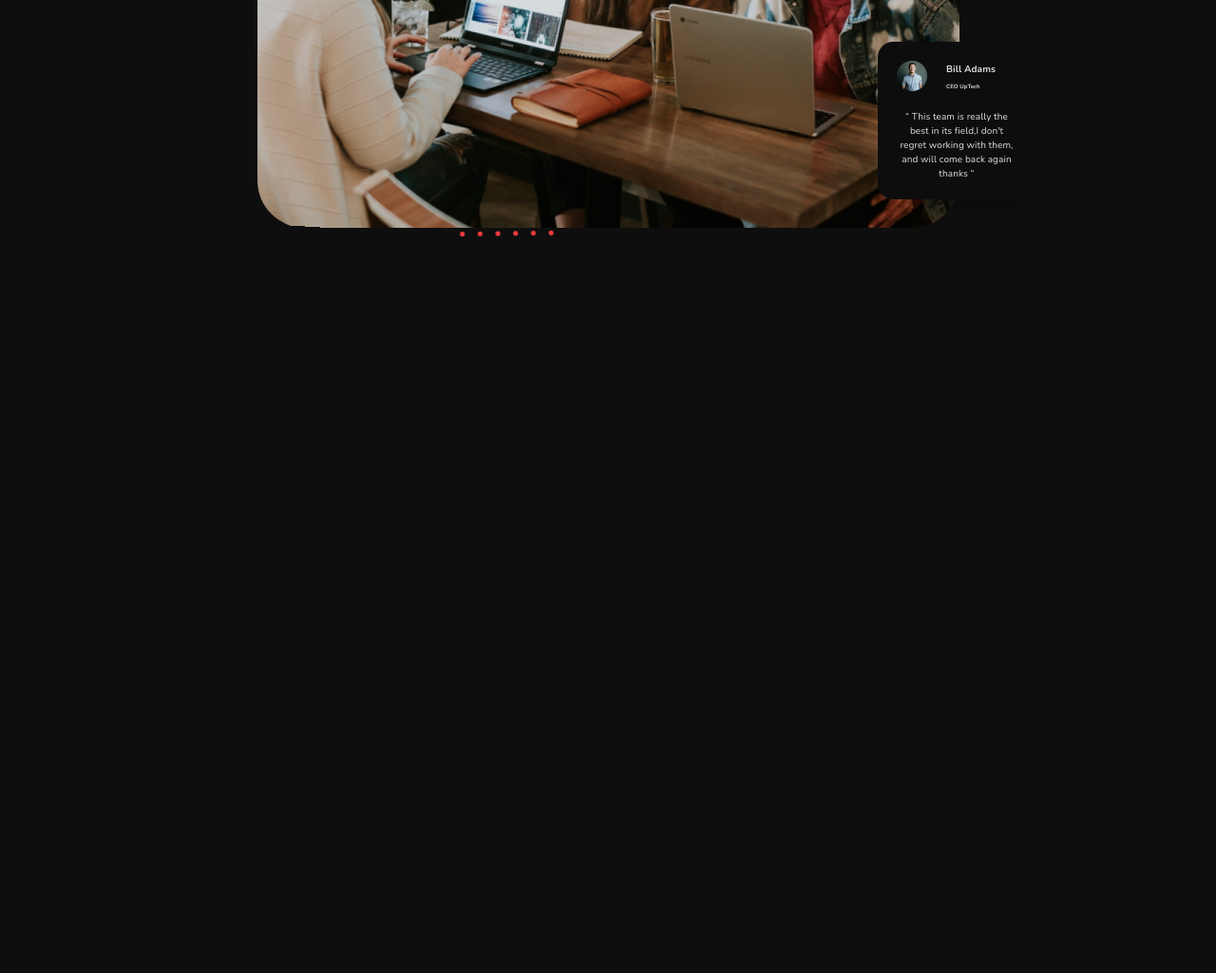
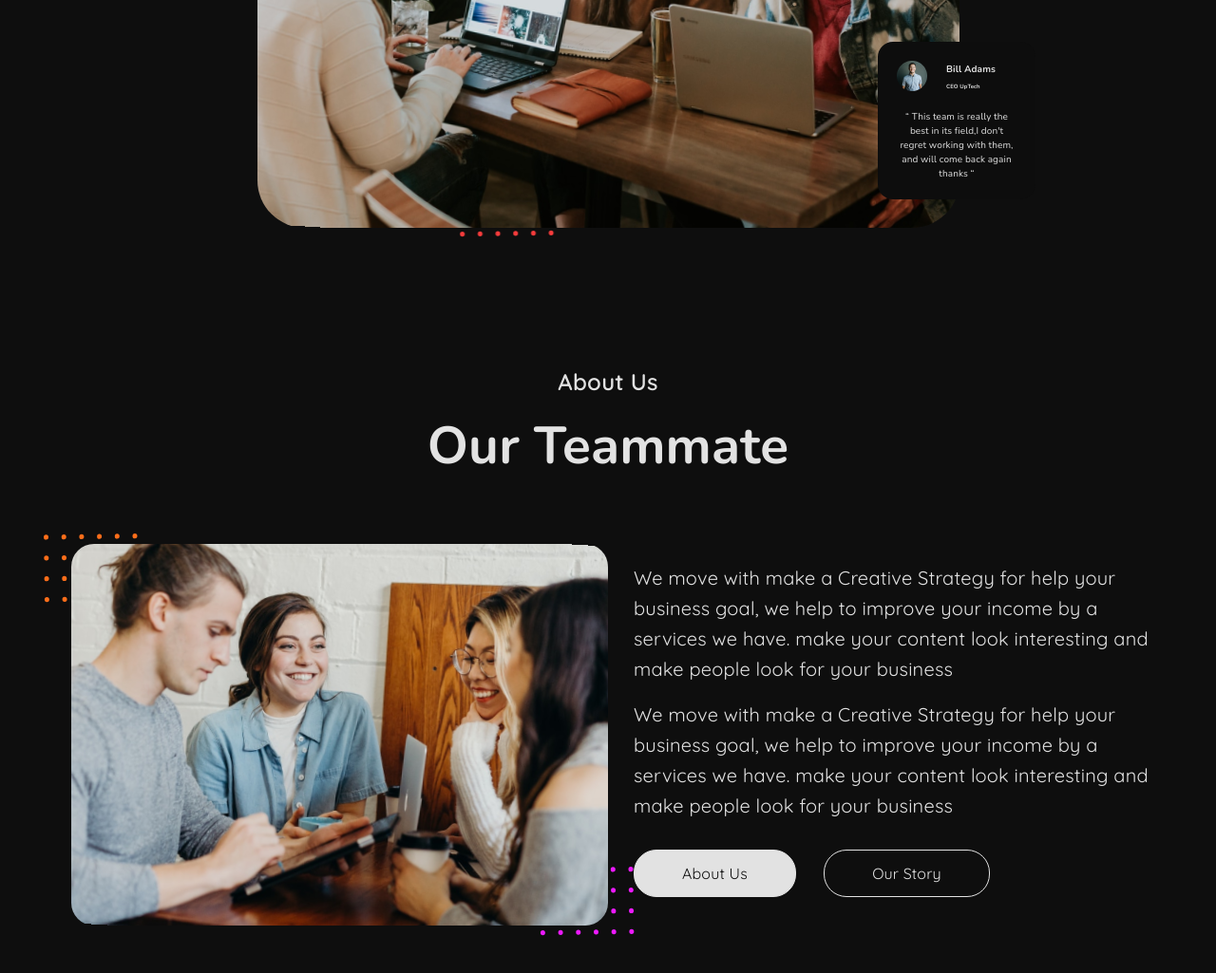
Before and after one commit to Mackedonec/agency, a website: page dev/index.html in a window 1280 px wide. Shown: the part 881-1906 px from the top of the page at 95% size. Before the commit the page ends 1171 px from the top, so only its background shows below. Drawn offline with nearby package versions, Linux system fonts and the light colour scheme; files that its build step writes are made by us from their sources.

Commit message:
start about

```diff
--- a/dev/index.html
+++ b/dev/index.html
@@ -1,6 +1,7 @@
 @@include('templates/head.html')
 @@include('templates/header.html')
 <main class="wrapper home">
-    @@include('templates/first-screen.html')
+  @@include('templates/first-screen.html')
+  @@include('templates/about.html')
 </main>
 @@include('templates/footer.html')
--- /dev/null
+++ b/dev/sass/about.scss
@@ -0,0 +1,80 @@
+.about {
+  margin: 0 auto 100px;
+  .container {
+    @include xxl {
+      max-width: 1190px;
+    }
+    .wrapper-title {
+      text-align: center;
+      margin-bottom: 40px;
+      .about-subtitle {
+        font-family: $font-primary;
+        font-weight: 600;
+        line-height: 1;
+        letter-spacing: 0.24px;
+      }
+      .about-title {
+        margin-top: 20px;
+        font-size: 55px;
+        font-weight: 700;
+        letter-spacing: 0.165px;
+      }
+    }
+    .imges-box {
+      position: relative;
+      width: 600px;
+      margin: 30px auto;
+      .img-box {
+        position: relative;
+        overflow: hidden;
+        max-width: 565px;
+        margin: 0 auto;
+        border-radius: 24px;
+        img {
+          position: relative;
+          z-index: 1;
+          overflow: hidden;
+          animation-name: img;
+          animation-duration: 24.5s;
+          animation-iteration-count: infinite;
+        }
+      }
+      .balls-group {
+        overflow: visible;
+        position: absolute;
+        top: -11px;
+        left: -11px;
+        ellipse {
+          fill: #ff6e1a;
+        }
+      }
+      .balls-group2 {
+        overflow: visible;
+        position: absolute;
+        bottom: -11px;
+        right: -11px;
+      }
+    }
+    .descript-box {
+      max-width: 600px;
+      margin: 50px auto;
+      @include xxl {
+        padding-left: 15px;
+      }
+      .about-descript {
+        font-family: $font-primary;
+        font-size: 20px;
+        line-height: 1.6;
+        letter-spacing: 0.2px;
+      }
+    }
+    .button-group {
+      position: relative;
+      z-index: 1;
+      margin-top: 30px;
+      .btn-white {
+        margin-right: 25px;
+      }
+    }
+  }
+}
--- a/dev/sass/first-screen.scss
+++ b/dev/sass/first-screen.scss
@@ -1,6 +1,6 @@
 .screen {
   text-align: center;
-  margin: 100px auto 50px;
+  margin: 100px auto 150px;
   .container {
     @include sm {
       max-width: 540px;
@@ -15,7 +15,6 @@
       .imges-box {
         position: relative;
         .img-box {
-          position: relative;
           overflow: hidden;
           max-width: 739px;
           margin: 0 auto;
@@ -32,50 +31,20 @@
             animation-name: img;
             animation-duration: 24.5s;
             animation-iteration-count: infinite;
-            @keyframes img {
-              0% {
-                transform: scale(1) rotate(0);
-              }
-              50% {
-                transform: scale(1.1) rotate(5deg);
-              }
-              100% {
-                transform: scale(1) rotate(0);
-              }
-            }
           }
         }
         .balls-group {
-          overflow: visible;
           position: absolute;
           top: -10px;
           left: 75px;
           animation-name: balls;
           animation-duration: 24.5s;
           animation-iteration-count: infinite;
-          @keyframes balls {
-            0% {
-              transform: translateX(0);
-            }
-            50% {
-              transform: translateX(550px);
-            }
-            100% {
-              transform: translateX(0);
-            }
-          }
+
           @include lg {
-            @keyframes balls {
-              0% {
-                transform: translateX(0);
-              }
-              50% {
-                transform: translateX(480px);
-              }
-              100% {
-                transform: translateX(0);
-              }
-            }
+            animation-name: ballslg;
+            animation-duration: 24.5s;
+            animation-iteration-count: infinite;
           }
           @include md {
             top: 165px;
@@ -90,36 +59,17 @@
           }
         }
         .balls-group2 {
-          overflow: visible;
           position: absolute;
           bottom: -10px;
           right: 75px;
           animation-name: balls2;
           animation-duration: 24.5s;
           animation-iteration-count: infinite;
-          @keyframes balls2 {
-            0% {
-              transform: translateX(0);
-            }
-            50% {
-              transform: translateX(-550px);
-            }
-            100% {
-              transform: translateX(0);
-            }
-          }
+
           @include lg {
-            @keyframes balls2 {
-              0% {
-                transform: translateX(0);
-              }
-              50% {
-                transform: translateX(-480px);
-              }
-              100% {
-                transform: translateX(0);
-              }
-            }
+            animation-name: balls2lg;
+            animation-duration: 24.5s;
+            animation-iteration-count: infinite;
           }
           @include md {
             animation: none;
@@ -144,7 +94,6 @@
         height: 95px;
         border-radius: 16px;
         background: #0d0d0d;
-        box-shadow: 0px 8px 24px 0px #00000026;
         top: 30px;
         left: -60px;
         text-transform: uppercase;
@@ -152,6 +101,7 @@
         &:hover {
           @include t05s;
           transform: scale(1.1);
+          background-color: $secondary-color;
         }
         &::before {
           content: "";
@@ -208,7 +158,6 @@
         position: absolute;
         border-radius: 16px;
         background: #0d0d0d;
-        box-shadow: 0px 8px 24px 0px #00000026;
         width: 166px;
         height: 166px;
         bottom: 30px;
@@ -226,6 +175,7 @@
         &:hover {
           @include t05s;
           transform: scale(1.1);
+          background-color: $secondary-color;
         }
         .down-img {
           display: flex;
--- a/dev/sass/global.scss
+++ b/dev/sass/global.scss
@@ -33,6 +33,14 @@ a {
   padding: 12px 50px;
   border-radius: 24px;
   letter-spacing: 0.16px;
+  @include t05s;
+  &:active,
+  &:hover {
+    @include t05s;
+    background-color: $title-color;
+    color: $primary-color;
+    border: 1px solid $title-color;
+  }
 }
 
 .btn-white {
@@ -42,4 +50,12 @@ a {
   padding: 12px 50px;
   border-radius: 24px;
   letter-spacing: 0.16px;
+  @include t05s;
+  &:active,
+  &:hover {
+    @include t05s;
+    background-color: $primary-color;
+    color: $title-color;
+    border: 1px solid $title-color;
+  }
 }
--- a/dev/sass/header.scss
+++ b/dev/sass/header.scss
@@ -1,6 +1,4 @@
 header {
-  width: 100%;
-  max-width: 100vw;
   .navbar {
     margin: 72px auto 0;
     max-width: 1250px;
@@ -31,14 +29,6 @@ header {
     }
     .btn-dark {
       margin: 0;
-      @include t05s;
-      &:active,
-      &:hover {
-        @include t05s;
-        background-color: $title-color;
-        color: $primary-color;
-        border: 1px solid $title-color;
-      }
       @include lg {
         margin-top: 20px;
       }
@@ -56,8 +46,8 @@ header {
       position: relative;
       text-align: center;
       border: none;
-      width: 27.5px;
-      height: 25px;
+      width: 47.5px;
+      height: 45px;
       padding: 0;
       &-icon {
         background-image: none;
@@ -65,8 +55,8 @@ header {
         background-color: $title-color;
         height: 2.5px;
         width: 20.5px;
-        left: 0;
-        top: 11px;
+        left: 12px;
+        top: 22px;
         transition: 0.4s;
         &::before,
         &::after {
@@ -165,14 +155,7 @@ header {
       z-index: 1;
       line-height: 24px;
       letter-spacing: 0.16px;
-      @include t05s;
-      &:active,
-      &:hover {
-        @include t05s;
-        background-color: $primary-color;
-        color: $title-color;
-        border: 1px solid $title-color;
-      }
+
       @include sm {
         width: 146px;
         height: 38px;
@@ -196,19 +179,6 @@ header {
       animation-name: ball;
       animation-duration: 4.5s;
       animation-iteration-count: infinite;
-      @keyframes ball {
-        0% {
-          transform: scale(1);
-        }
-
-        50% {
-          transform: scale(1.2);
-        }
-
-        100% {
-          transform: scale(1);
-        }
-      }
       @include md {
         left: 0;
       }
--- /dev/null
+++ b/dev/sass/keyframes.scss
@@ -0,0 +1,68 @@
+@keyframes balls {
+  0% {
+    transform: translateX(0);
+  }
+  50% {
+    transform: translateX(550px);
+  }
+  100% {
+    transform: translateX(0);
+  }
+}
+@keyframes balls2 {
+  0% {
+    transform: translateX(0);
+  }
+  50% {
+    transform: translateX(-550px);
+  }
+  100% {
+    transform: translateX(0);
+  }
+}
+@keyframes ballslg {
+  0% {
+    transform: translateX(0);
+  }
+  50% {
+    transform: translateX(480px);
+  }
+  100% {
+    transform: translateX(0);
+  }
+}
+@keyframes balls2lg {
+  0% {
+    transform: translateX(0);
+  }
+  50% {
+    transform: translateX(-480px);
+  }
+  100% {
+    transform: translateX(0);
+  }
+}
+@keyframes ball {
+  0% {
+    transform: scale(1);
+  }
+
+  50% {
+    transform: scale(1.2);
+  }
+
+  100% {
+    transform: scale(1);
+  }
+}
+@keyframes img {
+  0% {
+    transform: scale(1) rotate(0);
+  }
+  50% {
+    transform: scale(1.1) rotate(5deg);
+  }
+  100% {
+    transform: scale(1) rotate(0);
+  }
+}
--- a/dev/style.scss
+++ b/dev/style.scss
@@ -3,4 +3,6 @@
 @import "sass/global";
 @import "sass/header";
 @import "sass/first-screen";
+@import "sass/about";
 @import "sass/footer";
+@import "sass/keyframes";
--- /dev/null
+++ b/dev/templates/about.html
@@ -0,0 +1,35 @@
+<section class="about">
+  <div class="container">
+    <div class="wrapper-title">
+      <span class="h4 about-subtitle">About Us</span>
+      <h2 class="about-title">Our Teammate</h2>
+    </div>
+    <div class="row">
+      <div class="col-xl-6">
+        <div class="imges-box">
+          <div class="img-box">
+            <picture>
+              <source media="(min-width:767px)" srcset="assets/img/about-img.png">
+              <img class="img-fluid" src="assets/img/about-img-min.png" alt="logo" style="width:auto;">
+            </picture>
+          </div>
+          @@include('balls.html')
+        </div>
+      </div>
+      <div class="col-xl-6 order-first order-xl-last">
+        <div class="descript-box">
+          <p class="about-descript">We move with make a Creative Strategy for help your business goal, we help to
+            improve your income by a services we have.
+            make your content look interesting and make people look for your business</p>
+          <p class="about-descript">We move with make a Creative Strategy for help your business goal, we help to
+            improve your income by a services we have.
+            make your content look interesting and make people look for your business</p>
+          <div class="button-group">
+            <button class="btn btn-white">About Us</button>
+            <button class="btn btn-dark">Our Story</button>
+          </div>
+        </div>
+      </div>
+    </div>
+  </div>
+</section>
```
Also changed, not shown: dev/assets/img/about-img-min.png (added), dev/assets/img/about-img.png (added), dev/assets/img/play.png (added).
